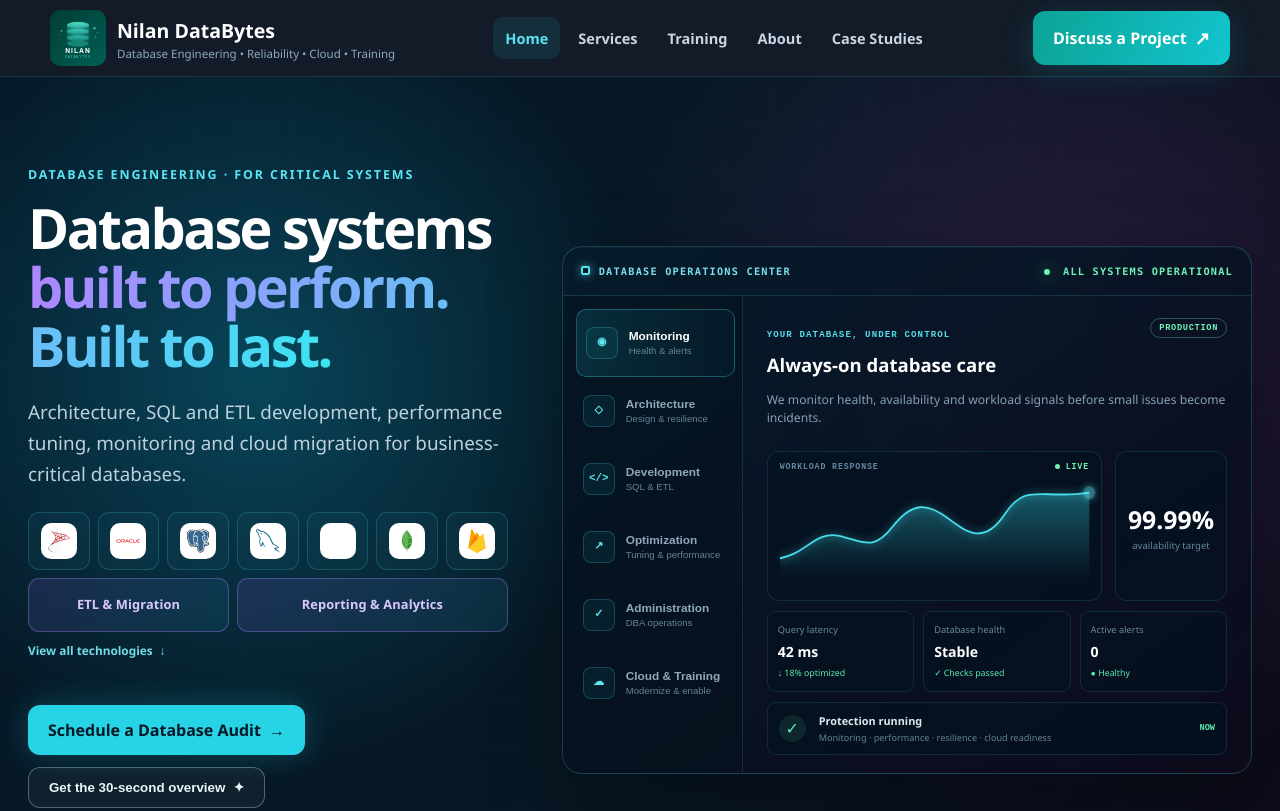
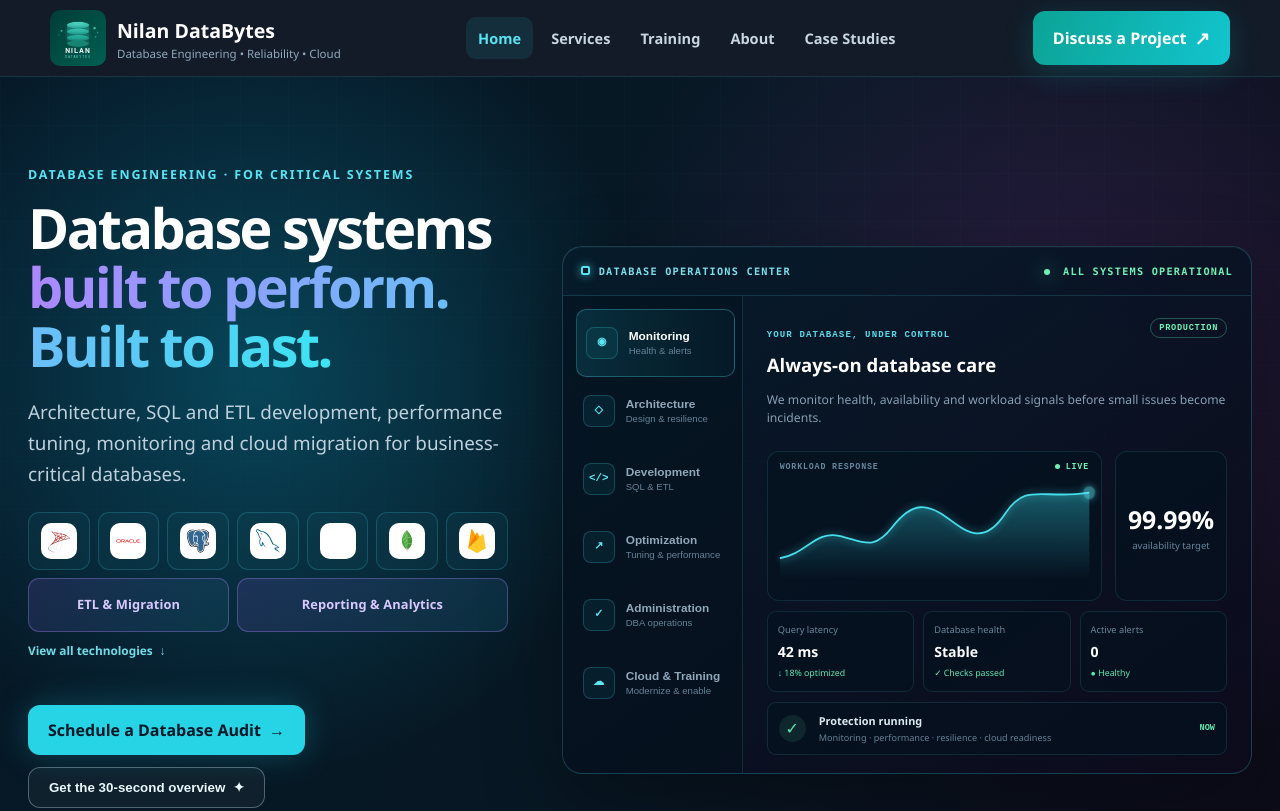
Before and after one commit to JayaKumarBalan/nilandatabytes-site, a plain HTML site: page index.html in a window 1280 px wide. Shown: the top 811 px of the page. Drawn offline with Linux system fonts and the light colour scheme.

Commit message:
removed training in tagline
Updated the tagline in the nremoved training in taglineavigation bar.

```diff
--- a/index.html
+++ b/index.html
@@ -34,7 +34,7 @@
         <a class="brand" href="index.html"
           ><img src="logo.svg" alt="Nilan DataBytes" /><span
             ><strong>Nilan DataBytes</strong
-            ><small>Database Engineering • Reliability • Cloud • Training</small></span
+            ><small>Database Engineering • Reliability • Cloud </small></span
           ></a
         >
         <nav class="main-nav" id="main-navigation" aria-label="Main navigation">
```
